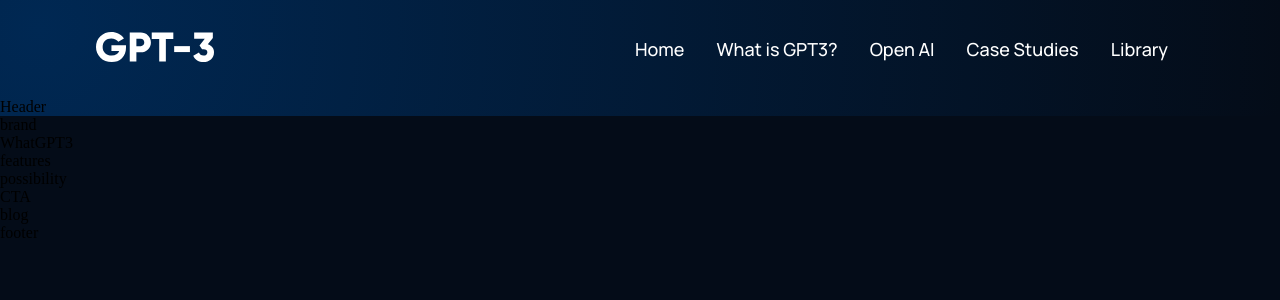
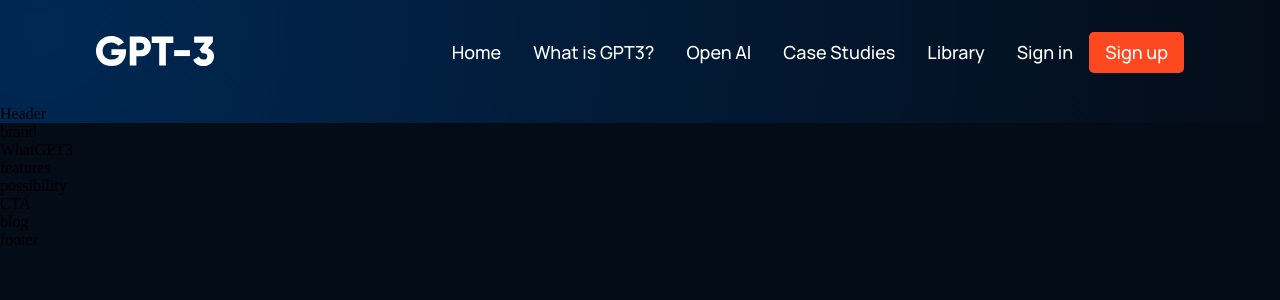
Before and after one commit to nyirurugoomar/gpt3_jsm, a React (Create React App) app: page / in a window 1280 px wide. Shown: the top 300 px of the page. Built offline with nearby package versions, Linux system fonts and the light colour scheme.

Commit message:
mobile nav responsive

```diff
--- a/src/components/navbar/navbar.css
+++ b/src/components/navbar/navbar.css
@@ -43,3 +43,31 @@
     align-items: center;
 
 }
+
+.gpt3__navbar-sign button,
+.gpt3__navbar-menu_container button{
+    padding: 0.5rem 1rem;
+    color: #fff;
+    line-height: 25px;
+    background: #ff4820;
+    font-family: var(--font-family);
+    font-size: 18px;
+    font-weight: 500;
+    border-radius: 5px;
+    border: 0;
+    cursor: pointer;
+}
+.gpt3__navbar-menu {
+    margin-left: 1rem;
+
+    display: none;
+    position: relative;
+}
+.gpt3__navbar-menu svg{
+    cursor: pointer;
+}
+.gpt3__navbar-menu_container{
+    display: flex;
+    justify-content: flex-end;
+
+}
--- a/src/components/navbar/navbar.jsx
+++ b/src/components/navbar/navbar.jsx
@@ -1,9 +1,20 @@
-import React from 'react';
-import { RiMenu3Line,RiCloseLin } from 'react-icons/ri'
+import React, { useState } from 'react';
+import { RiMenu3Line,RiCloseLin, RiCloseLine } from 'react-icons/ri'
 import './navbar.css';
 import logo from '../../assets/logo.svg'
 
-const navbar = () => {
+const Menu = () => (
+  <>
+           <p><a href='#home'>Home</a></p>
+           <p><a href='#wgpt3'>What is GPT3?</a></p>
+           <p><a href='#possibility'>Open AI</a></p>
+           <p><a href='#ffeatures'>Case Studies</a></p>
+           <p><a href='#blog'>Library</a></p>
+   </>
+)
+
+const Navbar = () => {
+  const [toggleMenu,setToggleMenu] = useState(false);
   return (
     <div className='gpt3__navbar'>
       <div className='gpt3__navbar-links'>
@@ -11,15 +22,32 @@
            <img src={logo} alt= "logo" />
          </div>
          <div className='gpt3__navbar-links_container'>
-           <p><a href='#home'>Home</a></p>
-           <p><a href='#wgpt3'>What is GPT3?</a></p>
-           <p><a href='#possibility'>Open AI</a></p>
-           <p><a href='#ffeatures'>Case Studies</a></p>
-           <p><a href='#blog'>Library</a></p>
+           <Menu/>
          </div>
       </div>
+      <div className='gpt3__navbar-sign'>
+        <p>Sign in</p>
+        <button type='button'>Sign up</button>
+      </div>
+        <div className='gpt3__navbar-menu'>
+          {toggleMenu
+            ?<RiCloseLine color='#fff' size={27} onClick={() => setToggleMenu(false)} />
+            :<RiMenu3Line color='#fff' size={27} onClick={() => setToggleMenu(true)} />
+          }
+          {toggleMenu && (
+            <div className='gpt3__navbar-menu_container scale-up-center'>
+              <div className='gpt3__navbar-menu_container-links'>
+                <Menu/>
+                <div className='gpt3__navbar-menu_container-links-sign'>
+                    <p>Sign in</p>
+                    <button type='button'>Sign up</button>
+                </div>
+              </div>
+            </div>
+          )}
+        </div>
     </div>
   )
 }
 
-export default navbar
+export default Navbar
```
